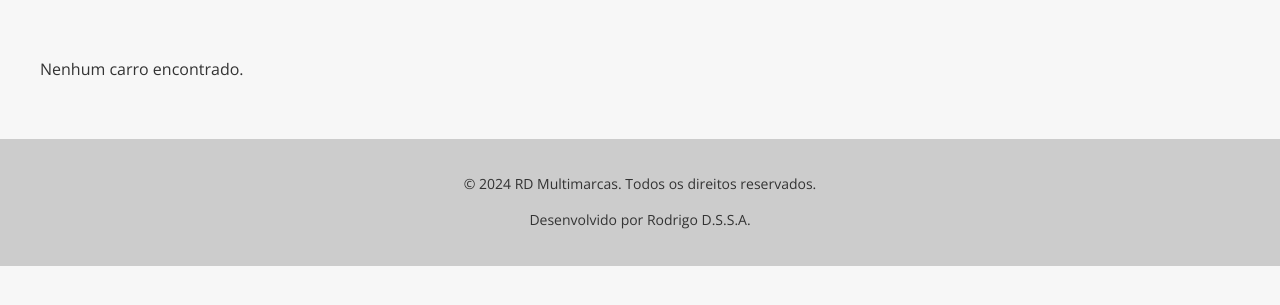
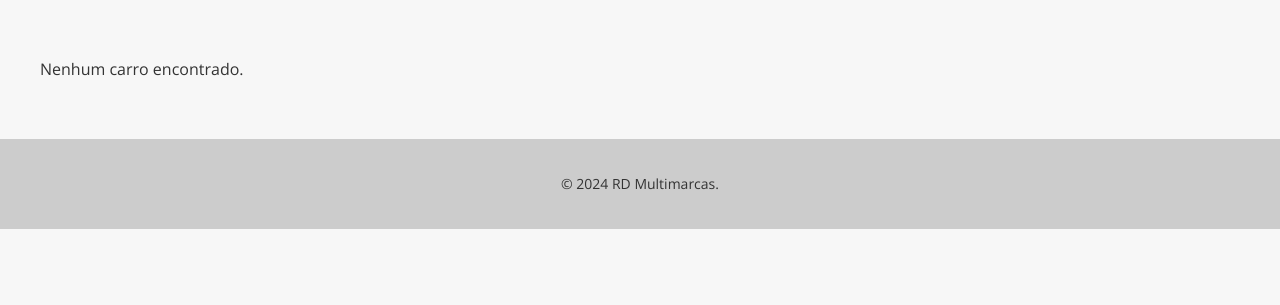
Before and after one commit to rodrigodssa/carros, a Django app: template cars/templates/cars.html in a window 1280 px wide. Shown: the part 229-534 px from the top of the page. Run offline with Django 5.2, Linux system fonts and the light colour scheme; the template is opened without the code that fills it, so the values that code supplies are empty.

Commit message:
docs: adc correcao base.html

```diff
--- a/app/templates/base.html
+++ b/app/templates/base.html
@@ -132,8 +132,7 @@
 </main>
 
 <footer>
-    <p>&copy; 2024 RD Multimarcas. Todos os direitos reservados.</p>
-    <p>Desenvolvido por Rodrigo D.S.S.A.</p>
+    <p>&copy; 2024 RD Multimarcas.</p>
 </footer>
 </body>
 </html>
```
